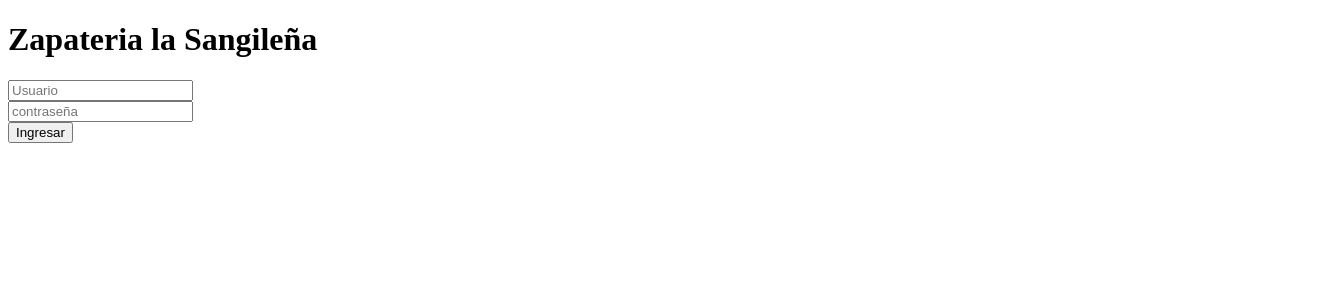
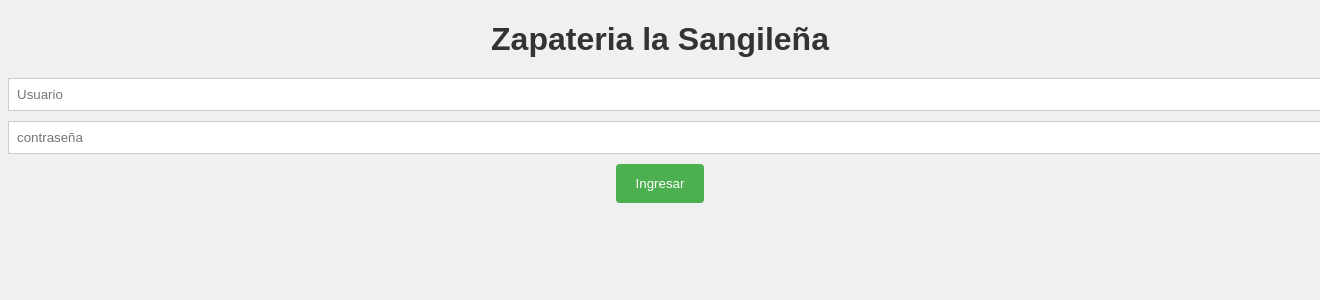
Before and after one commit to suang12/bd_zapateria, a PHP site: page / in a window 1320 px wide; the page is wider, and only the part inside the window is pictured. Shown: the top 300 px of that part. Run offline with PHP 8.4, Linux system fonts and the light colour scheme.

Commit message:
se agrego todo

```diff
--- a/index.php
+++ b/index.php
@@ -3,12 +3,13 @@
 <head>
     <meta charset="UTF-8">
     <meta name="viewport" content="width=device-width, initial-scale=1.0">
+    <link rel="stylesheet" href="style.css">
     <title>Zapateria</title>
 </head>
 <body>
     <h1>Zapateria la Sangileña</h1>
     <div id="divinicio sesion">
-      <forn action="modelo/loguear.php" bethod = "post">
+      <form action="modelo/logear.php" method = "post">
         <input type="text" name="usuario" id="" placeholder= "Usuario" required>
         <br>
         <input type="password" name="clave" id="" placeholder = "contraseña" required>
--- /dev/null
+++ b/style.css
@@ -0,0 +1,33 @@
+body {
+    font-family: Arial, sans-serif;
+    text-align: center;
+    background-color: #f0f0f0;
+}
+
+h1 {
+    color: #333;
+    margin-bottom: 20px;
+}
+
+#divinicio sesion {
+    border: 1px solid #ccc;
+    padding: 20px;
+    width: 300px;
+    margin: 0 auto;
+}
+
+input[type="text"], input[type="password"] {
+    width: 100%;
+    padding: 8px;
+    margin-bottom: 10px;
+    border: 1px solid #ccc;
+}
+
+button {
+    background-color: #4CAF50;
+    color: white;
+    padding: 12px 20px;
+    border: none;
+    border-radius: 4px;
+    cursor: pointer;
+}
```
Also changed, not shown: modelo/conexion.php (+26 -18 lines), modelo/logear.php (+14 -10 lines), pagina_principal.php (added, +11 -0 lines).
